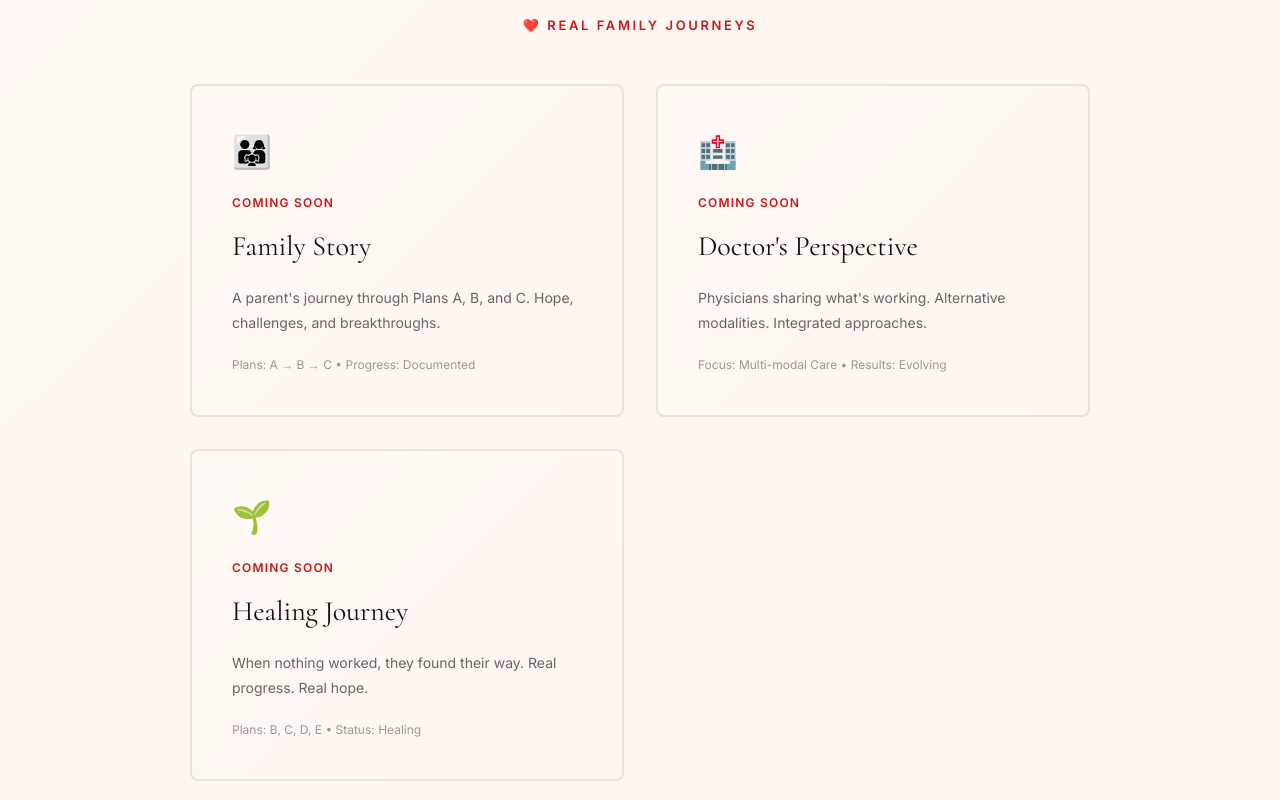
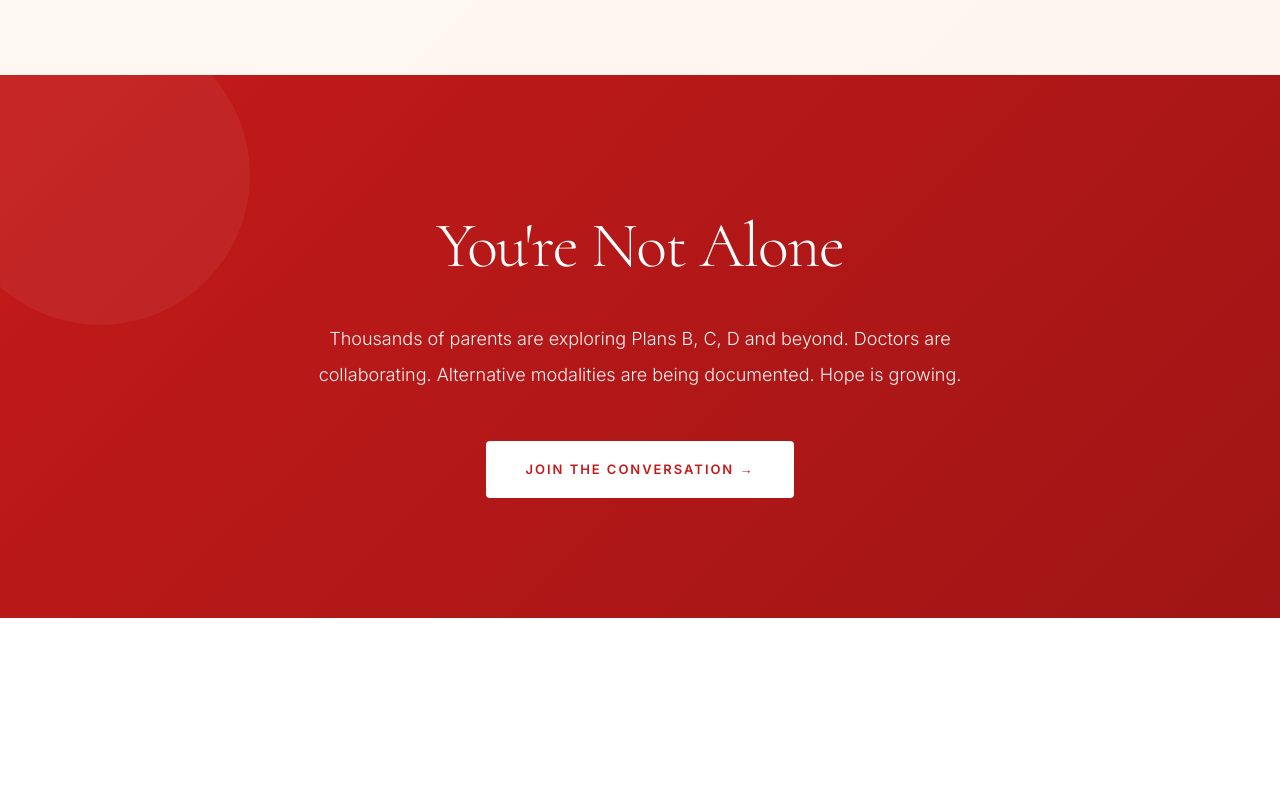
Before and after one commit to myleshorton/planb-pans, a Next.js app: page / in a window 1280 px wide. Shown: the part 1380-2180 px from the top of the page. After the commit the page ends 1998 px from the top, so only its background shows below. Built offline with nearby package versions, Linux system fonts and the light colour scheme.

Commit message:
Remove 'Real Family Journeys' section from homepage
Delete the featured stories cards section to streamline homepage focus on podcast and mission

```diff
--- a/app/page.tsx
+++ b/app/page.tsx
@@ -157,185 +157,6 @@ export default function Home() {
             </button>
           </div>
 
-          {/* Featured Stories */}
-          <div style={{ marginTop: '120px' }}>
-            <p style={{
-              fontFamily: 'var(--font-inter), sans-serif',
-              fontSize: '13px',
-              letterSpacing: '0.2em',
-              textTransform: 'uppercase',
-              color: '#c41a1a',
-              marginBottom: '48px',
-              fontWeight: 600,
-              textAlign: 'center'
-            }}>
-              ❤️ Real Family Journeys
-            </p>
-
-            <div style={{ display: 'grid', gridTemplateColumns: 'repeat(auto-fit, minmax(300px, 1fr))', gap: '32px' }}>
-              {/* Story Card 1 */}
-              <div style={{
-                background: 'linear-gradient(135deg, #fff9f5 0%, #fff5f0 100%)',
-                border: '2px solid #f0e0d8',
-                padding: '40px',
-                borderRadius: '8px',
-                cursor: 'pointer',
-                transition: 'all 0.3s ease'
-              }} onMouseEnter={(e) => {
-                e.currentTarget.style.boxShadow = '0 20px 50px rgba(196, 26, 26, 0.1)'
-                e.currentTarget.style.transform = 'translateY(-8px)'
-              }} onMouseLeave={(e) => {
-                e.currentTarget.style.boxShadow = 'none'
-                e.currentTarget.style.transform = 'translateY(0)'
-              }}>
-                <div style={{ fontSize: '32px', marginBottom: '16px' }}>👨‍👩‍👧</div>
-                <p style={{
-                  fontFamily: 'var(--font-inter), sans-serif',
-                  fontSize: '12px',
-                  letterSpacing: '0.1em',
-                  textTransform: 'uppercase',
-                  color: '#c41a1a',
-                  marginBottom: '12px',
-                  fontWeight: 600
-                }}>
-                  Coming Soon
-                </p>
-                <h3 style={{
-                  fontFamily: 'var(--font-cormorant), Georgia, serif',
-                  fontSize: '28px',
-                  fontWeight: 400,
-                  marginBottom: '16px',
-                  color: '#111'
-                }}>
-                  Family Story
-                </h3>
-                <p style={{
-                  fontFamily: 'var(--font-inter), sans-serif',
-                  fontSize: '14px',
-                  color: '#666',
-                  lineHeight: 1.8,
-                  marginBottom: '20px'
-                }}>
-                  A parent's journey through Plans A, B, and C. Hope, challenges, and breakthroughs.
-                </p>
-                <p style={{
-                  fontFamily: 'var(--font-inter), sans-serif',
-                  fontSize: '12px',
-                  color: '#999'
-                }}>
-                  Plans: A → B → C • Progress: Documented
-                </p>
-              </div>
-
-              {/* Story Card 2 */}
-              <div style={{
-                background: 'linear-gradient(135deg, #fff9f5 0%, #fff5f0 100%)',
-                border: '2px solid #f0e0d8',
-                padding: '40px',
-                borderRadius: '8px',
-                cursor: 'pointer',
-                transition: 'all 0.3s ease'
-              }} onMouseEnter={(e) => {
-                e.currentTarget.style.boxShadow = '0 20px 50px rgba(196, 26, 26, 0.1)'
-                e.currentTarget.style.transform = 'translateY(-8px)'
-              }} onMouseLeave={(e) => {
-                e.currentTarget.style.boxShadow = 'none'
-                e.currentTarget.style.transform = 'translateY(0)'
-              }}>
-                <div style={{ fontSize: '32px', marginBottom: '16px' }}>🏥</div>
-                <p style={{
-                  fontFamily: 'var(--font-inter), sans-serif',
-                  fontSize: '12px',
-                  letterSpacing: '0.1em',
-                  textTransform: 'uppercase',
-                  color: '#c41a1a',
-                  marginBottom: '12px',
-                  fontWeight: 600
-                }}>
-                  Coming Soon
-                </p>
-                <h3 style={{
-                  fontFamily: 'var(--font-cormorant), Georgia, serif',
-                  fontSize: '28px',
-                  fontWeight: 400,
-                  marginBottom: '16px',
-                  color: '#111'
-                }}>
-                  Doctor's Perspective
-                </h3>
-                <p style={{
-                  fontFamily: 'var(--font-inter), sans-serif',
-                  fontSize: '14px',
-                  color: '#666',
-                  lineHeight: 1.8,
-                  marginBottom: '20px'
-                }}>
-                  Physicians sharing what's working. Alternative modalities. Integrated approaches.
-                </p>
-                <p style={{
-                  fontFamily: 'var(--font-inter), sans-serif',
-                  fontSize: '12px',
-                  color: '#999'
-                }}>
-                  Focus: Multi-modal Care • Results: Evolving
-                </p>
-              </div>
-
-              {/* Story Card 3 */}
-              <div style={{
-                background: 'linear-gradient(135deg, #fff9f5 0%, #fff5f0 100%)',
-                border: '2px solid #f0e0d8',
-                padding: '40px',
-                borderRadius: '8px',
-                cursor: 'pointer',
-                transition: 'all 0.3s ease'
-              }} onMouseEnter={(e) => {
-                e.currentTarget.style.boxShadow = '0 20px 50px rgba(196, 26, 26, 0.1)'
-                e.currentTarget.style.transform = 'translateY(-8px)'
-              }} onMouseLeave={(e) => {
-                e.currentTarget.style.boxShadow = 'none'
-                e.currentTarget.style.transform = 'translateY(0)'
-              }}>
-                <div style={{ fontSize: '32px', marginBottom: '16px' }}>🌱</div>
-                <p style={{
-                  fontFamily: 'var(--font-inter), sans-serif',
-                  fontSize: '12px',
-                  letterSpacing: '0.1em',
-                  textTransform: 'uppercase',
-                  color: '#c41a1a',
-                  marginBottom: '12px',
-                  fontWeight: 600
-                }}>
-                  Coming Soon
-                </p>
-                <h3 style={{
-                  fontFamily: 'var(--font-cormorant), Georgia, serif',
-                  fontSize: '28px',
-                  fontWeight: 400,
-                  marginBottom: '16px',
-                  color: '#111'
-                }}>
-                  Healing Journey
-                </h3>
-                <p style={{
-                  fontFamily: 'var(--font-inter), sans-serif',
-                  fontSize: '14px',
-                  color: '#666',
-                  lineHeight: 1.8,
-                  marginBottom: '20px'
-                }}>
-                  When nothing worked, they found their way. Real progress. Real hope.
-                </p>
-                <p style={{
-                  fontFamily: 'var(--font-inter), sans-serif',
-                  fontSize: '12px',
-                  color: '#999'
-                }}>
-                  Plans: B, C, D, E • Status: Healing
-                </p>
-              </div>
-            </div>
-          </div>
         </div>
       </section>
 
```
